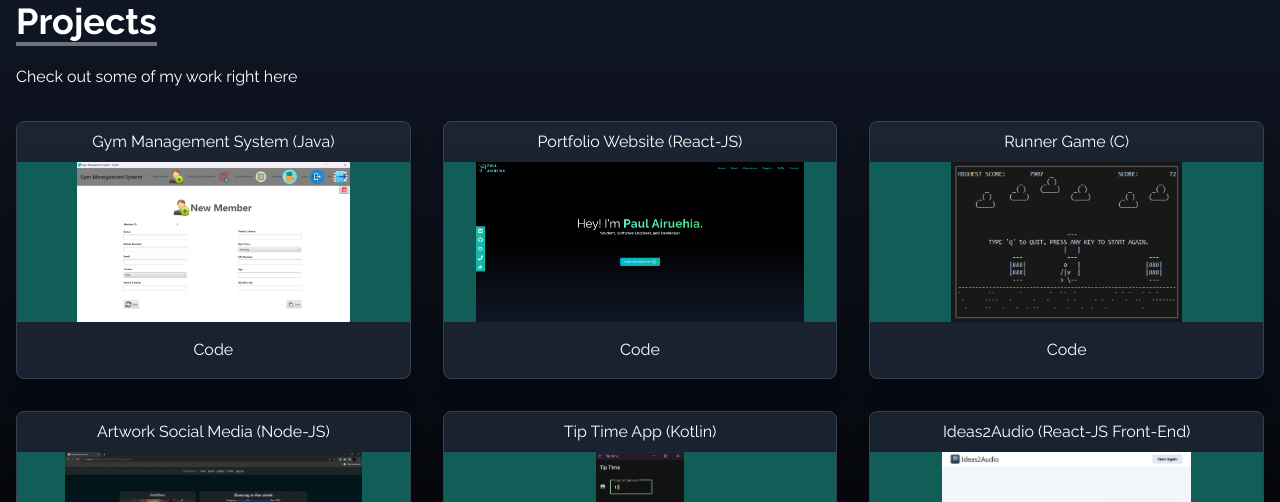
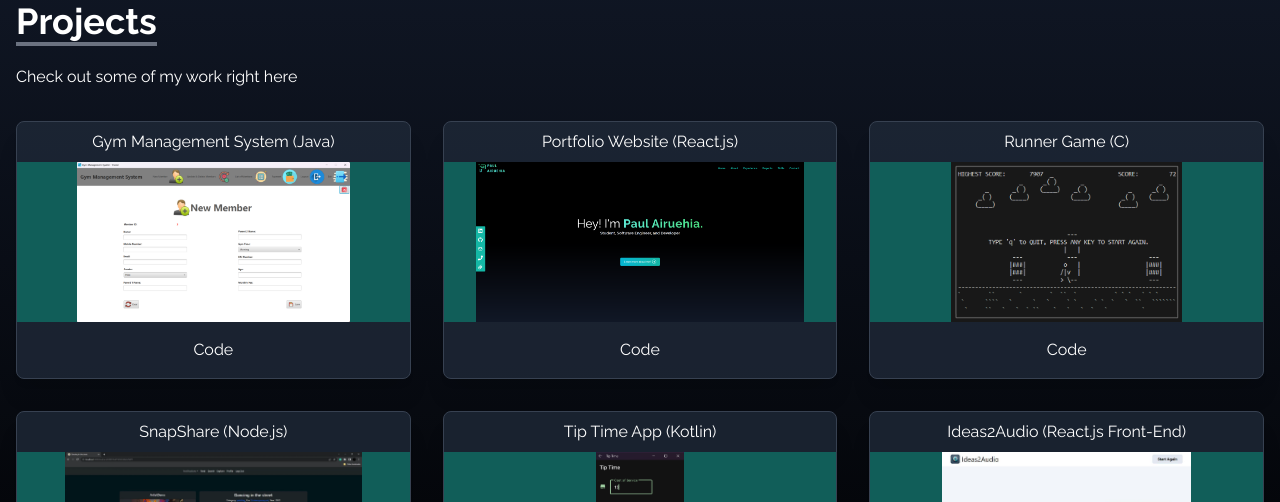
Before and after one commit to osasuair/react-portfolio, a React (Create React App) app: page / in a window 1280 px wide. Shown: the part 2940-3442 px from the top of the page. Built offline with nearby package versions, Linux system fonts and the light colour scheme.

Commit message:
update links

```diff
--- a/src/data/Projects.js
+++ b/src/data/Projects.js
@@ -16,7 +16,7 @@ const projects = [
     },
     {
         id: 2,
-        title: 'Portfolio Website (React-JS)',
+        title: 'Portfolio Website (React.js)',
         src: portfolioReact,
         demo: '',
         code: 'https://github.com/osasuair/react-portfolio'
@@ -30,10 +30,10 @@ const projects = [
     },
     {
         id: 4,
-        title: 'Artwork Social Media (Node-JS)',
+        title: 'SnapShare (Node.js)',
         src: socialMedia,
         demo: '',
-        code: 'https://github.com/osasuair/Artwork-App'
+        code: 'https://github.com/osasuair/SnapShare'
     },
     {
         id: 5,
@@ -44,7 +44,7 @@ const projects = [
     },
     {
         id: 6,
-        title: 'Ideas2Audio (React-JS Front-End)',
+        title: 'Ideas2Audio (React.js Front-End)',
         src: ideas2audio,
         demo: '',
         code: 'https://github.com/osasuair/Ideas2Audio'
```
